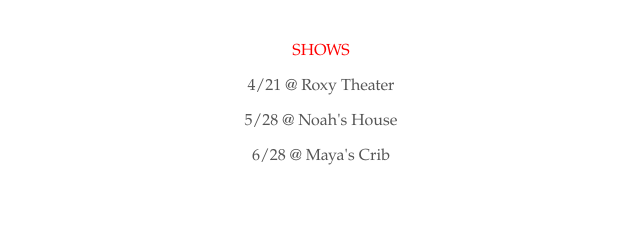
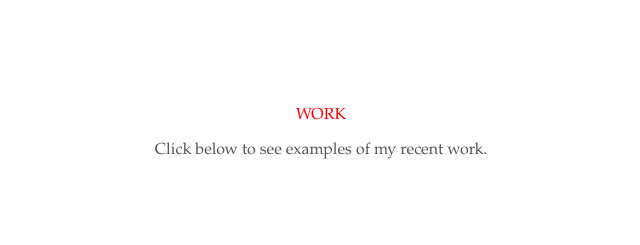
Before and after one commit to mayawinkler/mayawinkler.github.io, a plain HTML site: page index.html in a window 1280 px wide. Shown: the part 555-800 px from the top of the page, without its empty margins (327-967 px from the left). Drawn offline with Linux system fonts and the light colour scheme.

Commit message:
Update index.html

```diff
--- a/index.html
+++ b/index.html
@@ -40,15 +40,6 @@
 		</div>
 
 		<div class="Descriptions" id="Descriptions">
-
-			<div class="Shows" id="Shows">
-				<span style="color: red; font-size: 16px;"> SHOWS </span>
-				<br>
-				<p>4/21 @ Roxy Theater</p>
-				<p>5/28 @ Noah's House</p>
-				<p>6/28 @ Maya's Crib</p>
-
-			</div>
 
 			<div class="Work" id="Work">
 				<span style="color: red; font-size: 16px;">WORK</span>
```
